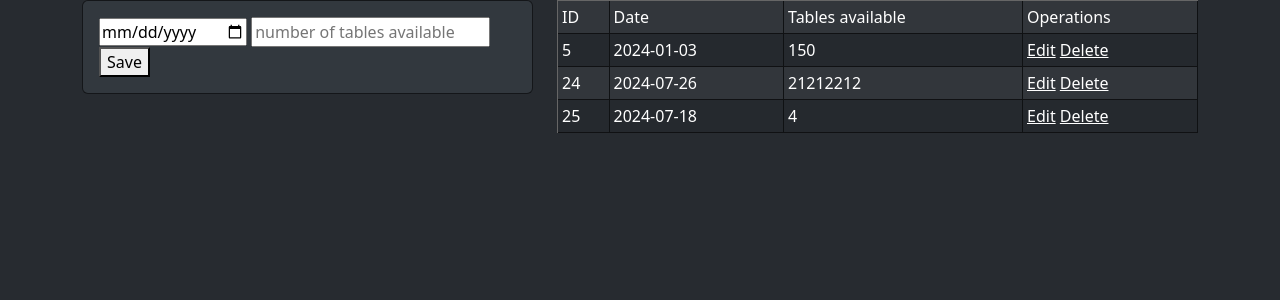
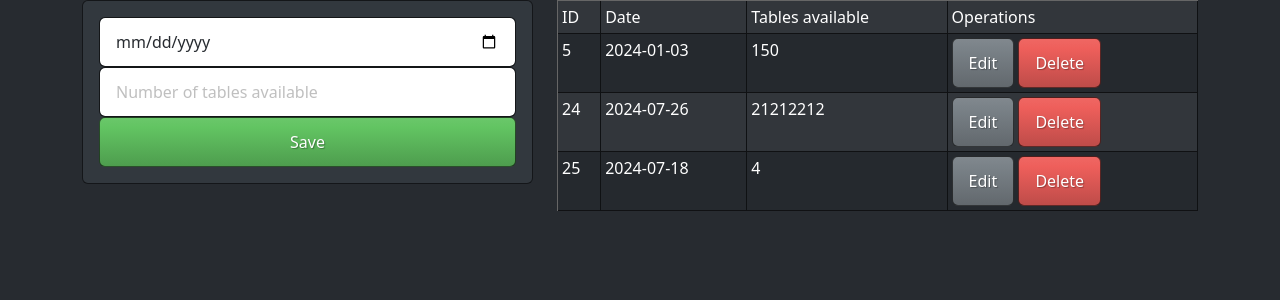
Before and after one commit to SantiagoGMG/API-REST-Restaurant-Reservations, a Flask app: page / in a window 1280 px wide. Shown: the top 300 px of the page. Run offline with Flask 3, Linux system fonts and the light colour scheme; data comes from the database, SQL or seed files in the repository; both versions use the stored data as it was after the commit; some libraries are stand-ins or nearby versions.

Commit message:
Tabla crear nuevo diseño
la tabla para crear una reservation tiene nuevo dieño con la ayuda de bootstrap y se uso la etiqueta from-group para separar cada apartado de inputs (fecha y numero de mesas disponibles)

```diff
--- a/app/views/templates/home.html
+++ b/app/views/templates/home.html
@@ -19,9 +19,17 @@
     <div class="col-md-5">
         <div class="card card-body">
             <form action="/reserve" method="POST">
-                <input type="date" name="date">
-                <input type="text" name="table available" placeholder="number of tables available">
-                <button type="submit">Save</button>
+                <div class="form-group">
+                    <input type="date" name="date" class = "form-control">
+                </div>
+                <div class="form-group">
+                    <input type="text" name="table available" placeholder="Number of tables available" class = "form-control">
+                </div>
+                <div class="form-group">
+                    <button type="submit" class = "btn btn-success w-100">
+                        Save
+                    </button>
+                </div>
             </form>
         </div>
     </div>
@@ -42,8 +50,8 @@
                     <td>{{ date.1 }}</td>
                     <td>{{ date.2 }}</td>
                     <td>
-                        <a href="/edit/{{ date.1 }}">Edit</a>
-                        <a href="/delete/{{ date.1 }}" method="DELETE">Delete</a>
+                        <a href="/edit/{{ date.1 }}" class = "btn btn-secondary">Edit</a>
+                        <a href="/delete/{{ date.1 }}" method="DELETE" class = "btn btn-danger">Delete</a>
                     </td>
                 </tr>
                 {% endfor %}
```
Also changed, not shown: app/database/Restaurant.db.
